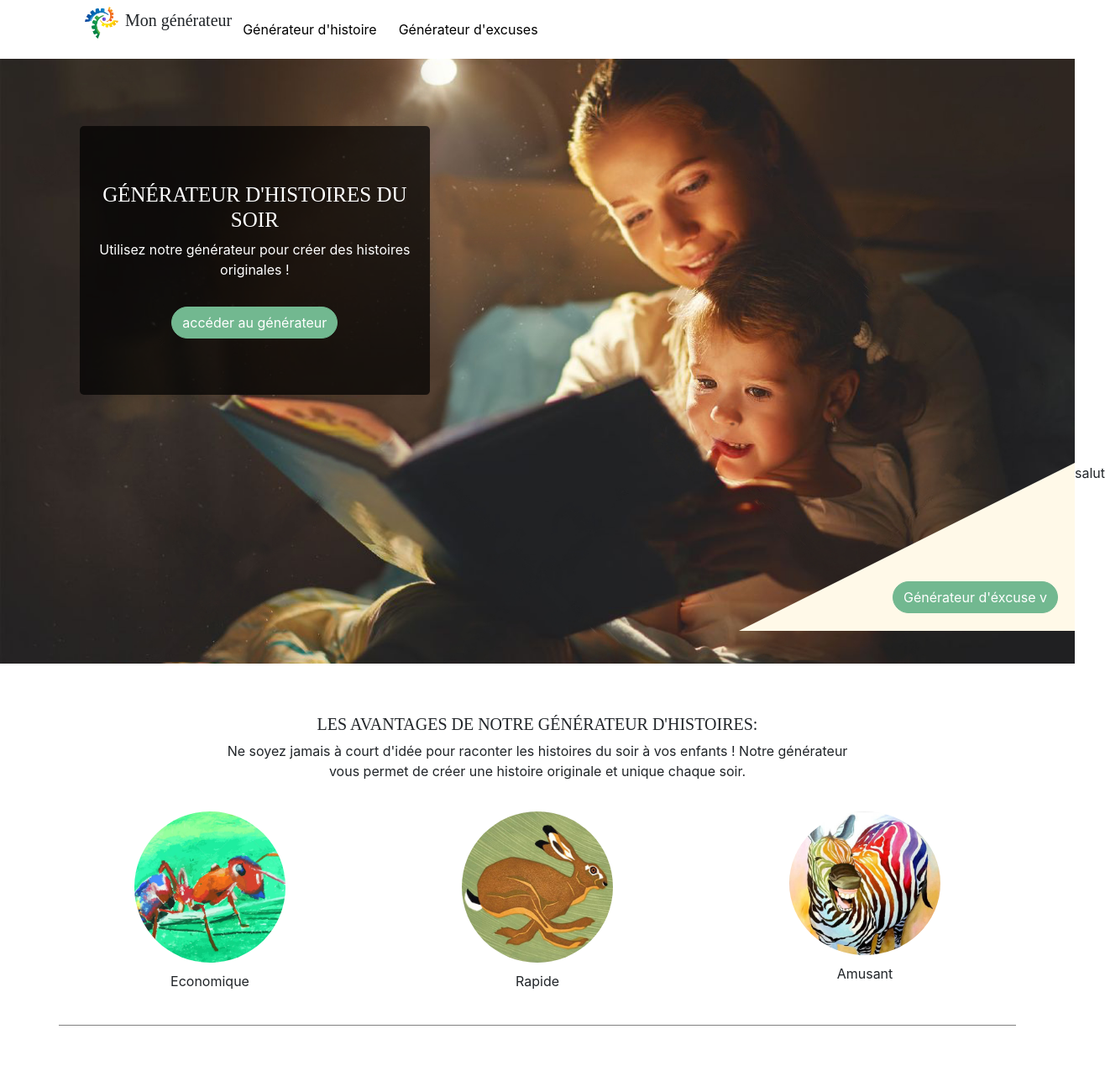
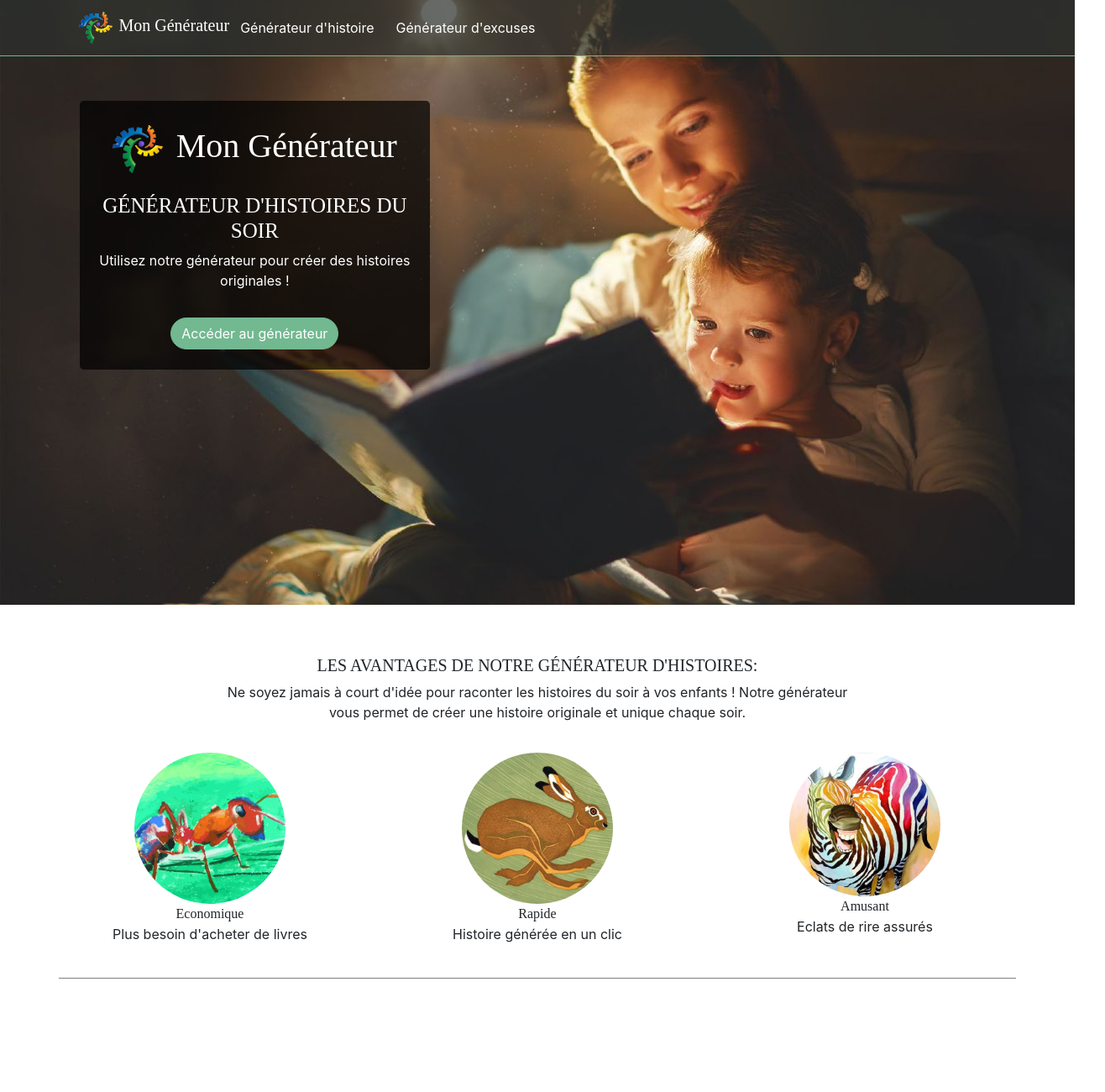
Before and after one commit to mlle-fantasia/oc-projet5, a plain HTML site: page site-projet5/index.html in a window 1280 px wide. Shown: the top 1300 px of the page at 84% size, 1316 px wide, since content can reach past the window. Drawn offline with nearby package versions, Linux system fonts and the light colour scheme; a web font is replaced by a local one.

Commit message:
logo, nav et css

```diff
--- a/site-projet5/assets/css/style.css
+++ b/site-projet5/assets/css/style.css
@@ -4,21 +4,32 @@
 }
 
 /********** style général *******/
-.logo{
+.logo {
 	width: 40px;
 }
-nav{
+.nav {
+	background-color: #2d312fb8;
+	z-index: 10000;
 	position: fixed;
-	width: 100%;
+	border-bottom: 1px solid #72b890;
+	color: #fff;
+}
+.nav a {
+	color: #fff;
+}
+.nav a:hover {
+	color: #72b890;
 }
 h1,
-h2, .titre {
+h2,
+.titre {
 	font-family: "myFirstFont";
 }
-.brand{
+.nav-brand {
 	font-size: 20px;
 }
-.nav-link{
+
+.nav-link {
 	color: black;
 }
 .btn-primary {
@@ -37,18 +48,13 @@ h2, .titre {
 	background-position: center;
 	min-height: 90vh;
 	margin-bottom: 50px;
-	padding-top: 80px;
+	padding-top: 120px;
 }
-.header:after {
-	position: absolute;
-	right: 0;
-	bottom: 49px;
-	content: "salut";
-	display: inline-block;
-	height: 0;
-	width: 0;
-	border-bottom: 200px solid #fff9e8;
-	border-left: 400px solid transparent;
+.brand {
+	font-size: 40px;
+}
+.logo-header {
+	width: 60px;
 }
 .btn-acces-generateur-ex {
 	position: absolute;
@@ -64,18 +70,7 @@ h2, .titre {
 	background-position: center;
 	min-height: 90vh;
 	margin-bottom: 50px;
-	padding-top: 80px;
-}
-.header-excuse:after {
-	position: absolute;
-	right: 0;
-	top: 0;
-	content: "salut";
-	display: inline-block;
-	height: 0;
-	width: 0;
-	border-top: 200px solid #fff9e8;
-	border-left: 400px solid transparent;
+	padding-top: 120px;
 }
 .btn-acces-generateur-hi {
 	position: absolute;
--- a/site-projet5/index.html
+++ b/site-projet5/index.html
@@ -13,45 +13,43 @@
 </head>
 
 <body>
+    <div class="container-fluid nav">
         <div class="container">
             <nav class="navbar navbar-expand-lg">
-
-    <p ><img class="logo" src="./assets/images/logo.png" alt="logo"><span class="titre brand ml-2">Mon générateur</span></p>
-    <button class="navbar-toggler" type="button" data-toggle="collapse" data-target="#navbarNav" aria-controls="navbarNav" aria-expanded="false" aria-label="Toggle navigation">
+                <div><img class="logo" src="./assets/images/logo.png" alt="logo"><span class="titre nav-brand ml-2">Mon
+                        Générateur</span></div>
+                <button class="navbar-toggler" type="button" data-toggle="collapse" data-target="#navbarNav"
+                    aria-controls="navbarNav" aria-expanded="false" aria-label="Toggle navigation">
                     <span class="navbar-toggler-icon"></span>
                 </button>
                 <div class="collapse navbar-collapse pull-right" id="navbarNav">
                     <ul class="navbar-nav">
                         <li class="nav-item active">
-                <a class="nav-link" href="#">Générateur d'histoire <span class="sr-only">(current)</span></a>
+                            <a class="nav-link" href="#top-histoire">Générateur d'histoire <span
+                                    class="sr-only">(current)</span></a>
                         </li>
                         <li class="nav-item">
-                <a class="nav-link" href="#">Générateur d'excuses</a>
+                            <a class="nav-link" href="#top-excuse">Générateur d'excuses</a>
                         </li>
-
                     </ul>
                 </div>
-
             </nav>
+        </div>
     </div>
     <header class="header" id="top-histoire">
         <div class="container-fluid">
 
-
-
             <div class="col-md-4 container-text-header">
                 <div class="text-header">
+                    <div class="brand titre mb-4"><img class="logo-header mr-3" src="./assets/images/logo.png"
+                            alt="logo">Mon
+                        Générateur</div>
                     <h1 class="text-header-titre">Générateur d'histoires du soir</h1>
                     <p> Utilisez notre générateur pour créer des histoires originales ! </p>
-                        <button class="btn btn-primary btn-acces-generateur mt-3"><a href="#histoire">accéder au
+                    <button class="btn btn-primary btn-acces-generateur mt-3"><a href="#histoire">Accéder au
                             générateur</a></button>
                 </div>
             </div>
-
-            <button class="btn btn-primary btn-acces-generateur-ex mt-3"><a href="#top-excuse">
-                Générateur d'éxcuse v </a></button>
-
-
 
         </div>
     </header>
@@ -71,20 +69,23 @@
                     <div class="col-md-4 mb-4">
                         <div class="actualite d-flex flex-column">
                             <img class="actualite-img" src="assets/images/fourmie.jpg" alt="une fourmi">
-                        <p class="actualite-titre ">Economique</p>
+                            <p class="titre mb-0">Economique</p>
+                            <p>Plus besoin d'acheter de livres</p>
                         </div>
                     </div>
                     <div class="col-md-4 mb-4">
                         <div class="actualite d-flex flex-column">
                             <img class="actualite-img" src="assets/images/lievre.jpg" alt="un lièvre">
-                        <p class="actualite-titre ">Rapide</p>
+                            <p class="titre mb-0">Rapide</p>
+                            <p>Histoire générée en un clic</p>
                         </div>
                     </div>
                     <div class="col-md-4 mb-4">
                         <div class="actualite d-flex flex-column">
                             <img class="actualite-img" src="assets/images/zebre.jpg"
                                 alt="une mère et sa fille qui rient aux éclats">
-                        <p class="actualite-titre ">Amusant</p>
+                            <p class="titre mb-0">Amusant</p>
+                            <p>Eclats de rire assurés</p>
                         </div>
                     </div>
 
@@ -116,11 +117,12 @@
                 </select>
 
             </div>
-            <button id="previous-page" class="btn btn-primary btn-previous-story mt-3" disabled><<</button>
-            <button id="start-story" class="btn btn-primary btn-start-story mt-3"> Commencer l'histoire</button>
+            <button id="previous-page" class="btn btn-primary btn-previous-story mt-3" disabled>
+                <<</button> <button id="start-story" class="btn btn-primary btn-start-story mt-3"> Commencer l'histoire
+            </button>
             <button id="next-page" class="btn btn-primary btn-next-story mt-3" disabled> >></button>
             <div>
-                <button id="end-story" class="btn btn-primary btn-end-story mt-3" >Fin de l'histoire</button>
+                <button id="end-story" class="btn btn-primary btn-end-story mt-3">Fin de l'histoire</button>
 
             </div>
 
@@ -133,14 +135,15 @@
     <div class="container-fluid header-excuse" id="top-excuse">
         <div class="col-md-4 container-text-header">
             <div class="text-header">
+                <div class="brand titre mb-4"><img class="logo-header mr-3" src="./assets/images/logo.png"
+                        alt="logo">Mon
+                    Générateur</div>
                 <h1 class="text-header-titre">Générateur d'excuse</h1>
                 <p> Utilisez notre générateur pour créer des excuses imparables ! </p>
-                    <button class="btn btn-primary btn-acces-generateur mt-3"><a href="#excuses">accéder au
+                <button class="btn btn-primary btn-acces-generateur mt-3"><a href="#excuses">Accéder au
                         générateur</a></button>
             </div>
         </div>
-        <button class="btn btn-primary btn-acces-generateur-hi mt-3"><a href="#top-histoire">
-        Générateur d'histoire ^ </a></button>
     </div>
 
     <section class="container avantage-excuse">
@@ -156,13 +159,15 @@
             <div class="col-md-4 offset-md-2 mb-4">
                 <div class="actualite d-flex flex-column">
                     <img class="actualite-img" src="assets/images/guepard.jpg" alt="une fourmi">
-                        <p class="actualite-titre ">rapide</p>
+                    <p class="titre mb-0">Rapide</p>
+                    <p>Excuses générées en un clic</p>
                 </div>
             </div>
             <div class="col-md-4 mb-4">
                 <div class="actualite d-flex flex-column">
                     <img class="actualite-img" src="assets/images/elephant.jpg" alt="un lièvre">
-                        <p class="actualite-titre ">imparable</p>
+                    <p class="titre mb-0">Imparable</p>
+                    <p>Obtention du pardon assuré</p>
                 </div>
             </div>
 
@@ -221,7 +226,8 @@
                     </ul>
                 </div>
                 <div>
-                    <button class="btn btn-dark" id="btn-sda">Générateur bonus <img src="assets/images/anneau3.gif" alt="this slowpoke moves"  width=40/></button>
+                    <button class="btn btn-dark" id="btn-sda">Générateur bonus <img src="assets/images/anneau3.gif"
+                            alt="this slowpoke moves" width=40 /></button>
                 </div>
             </div>
 
```
Also changed, not shown: site-projet5/assets/images/image5.jpg (added), site-projet5/assets/images/preview_37517.jpg (added). Lines whose indentation alone changed are shown as unchanged.
